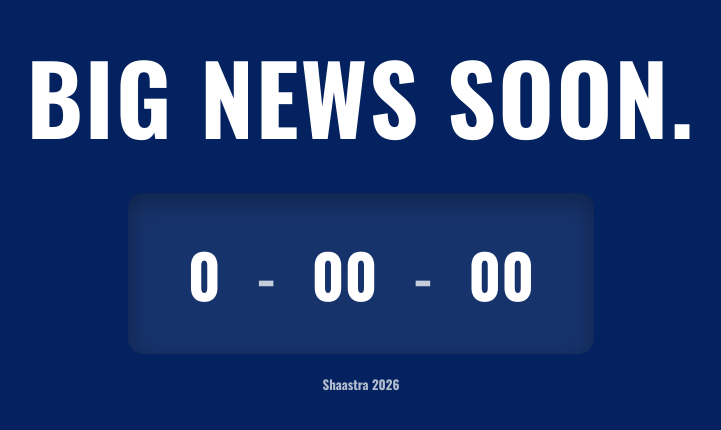
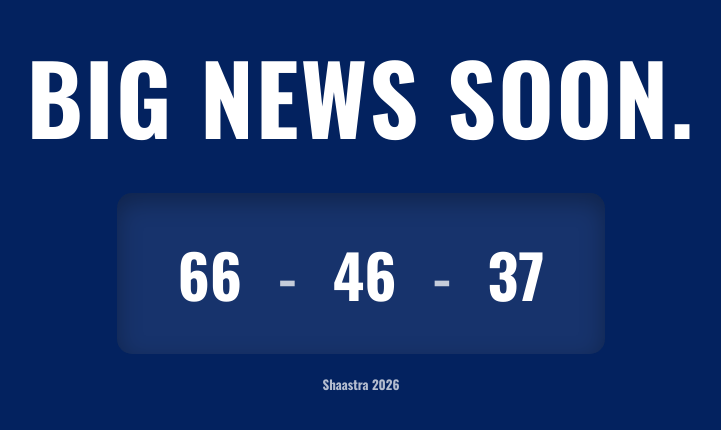
Before and after one commit to AnvayMM23/imc_launch, a plain HTML site: page index.html in a window 1280 px wide. Shown: the part 178-608 px from the top of the page, without its empty margins (279-1000 px from the left). Drawn offline with nearby package versions, Linux system fonts and the light colour scheme.

Commit message:
Changed target date

```diff
--- a/index.html
+++ b/index.html
@@ -97,7 +97,7 @@
 
   <script>
     // Countdown target: 2nd November 2025, 00:00:00
-    const target = new Date(2025, 10, 2, 0, 0, 0);
+    const target = new Date(2025, 10, 7, 0, 0, 0);
 
     const $hours = document.getElementById('hours');
     const $minutes = document.getElementById('minutes');
```
